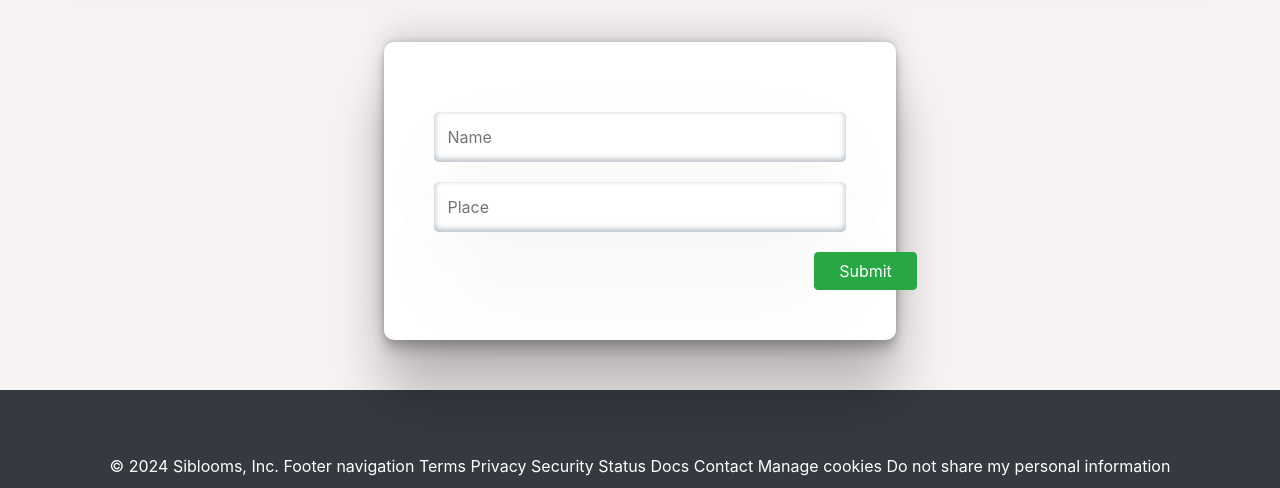
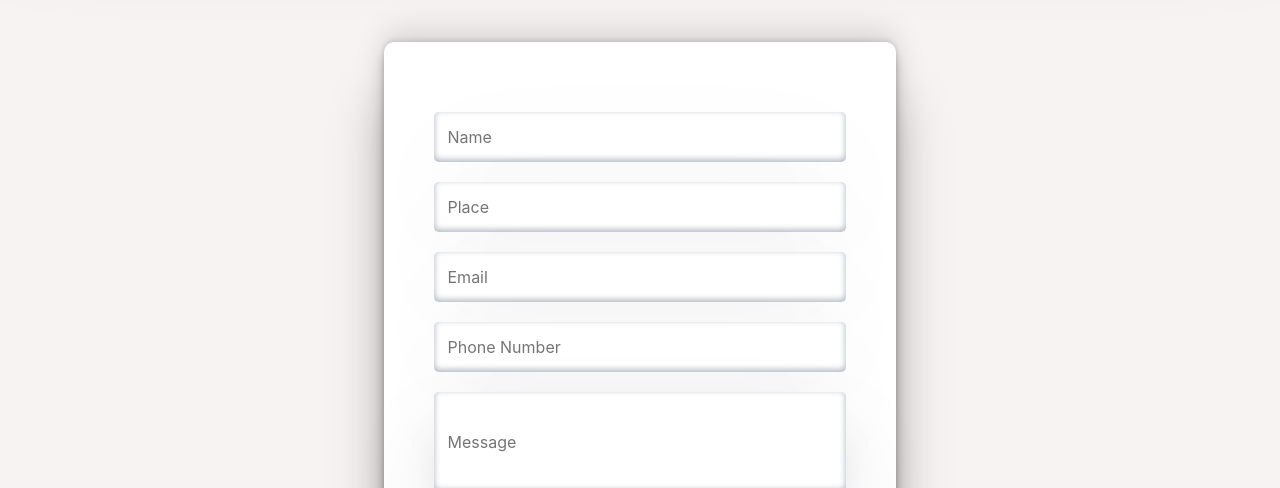
Before and after one commit to fuadofficial/siblooms, a plain HTML site: page contact.html in a window 1280 px wide. Shown: the part 188-676 px from the top of the page. Drawn offline with nearby package versions, Linux system fonts and the light colour scheme.

Commit message:
acrived contact form submition

```diff
--- a/contact.html
+++ b/contact.html
@@ -44,14 +44,20 @@
         </div>
     </nav>
 
-    <div class="contact-page">
-        <h1>Contact Us</h1>
-        <div class="form">
-            <input type="text" placeholder="   Name">
-            <input type="text" placeholder="   Place">
-            <button class="Submit btn btn-success">Submit</button>
-        </div>
-    </div>
+    <form action="https://api.web3forms.com/submit" method="POST">
+        <div class="contact-page">
+            <h1>Contact Us</h1>
+            <div class="form">
+                <input type="hidden" name="access_key" value="7858cda8-1d9a-4ede-aa40-b883d3e41aca">
+
+                <input type="text" name="name" placeholder="   Name">
+                <input type="text" name="place" placeholder="   Place">
+                <input id="email" name="email" type="email" placeholder="   Email">
+                <input type="numbre" name="numbre" placeholder="   Phone Number">
+                <input class="message" type="message" name="message" placeholder="   Message">
+                <button class="Submit btn btn-success">Submit</button>
+            </div>
+    </form>
 
     <footer>
         <div class="footer bg-dark">
--- a/css/style.css
+++ b/css/style.css
@@ -141,6 +141,10 @@
     border: none;
     box-shadow: rgba(50, 50, 93, 0.25) 0px 50px 100px -20px, rgba(0, 0, 0, 0.3) 0px 30px 60px -30px, rgba(10, 37, 64, 0.35) 0px -2px 6px 0px inset;
 }
+.contact-page .form .message{
+   text-align: start;
+    height: 100px;
+}
 
 .contact-page .form button {
     margin-top: 20px;
```
Also changed, not shown: index.html (+18 -8 lines).
